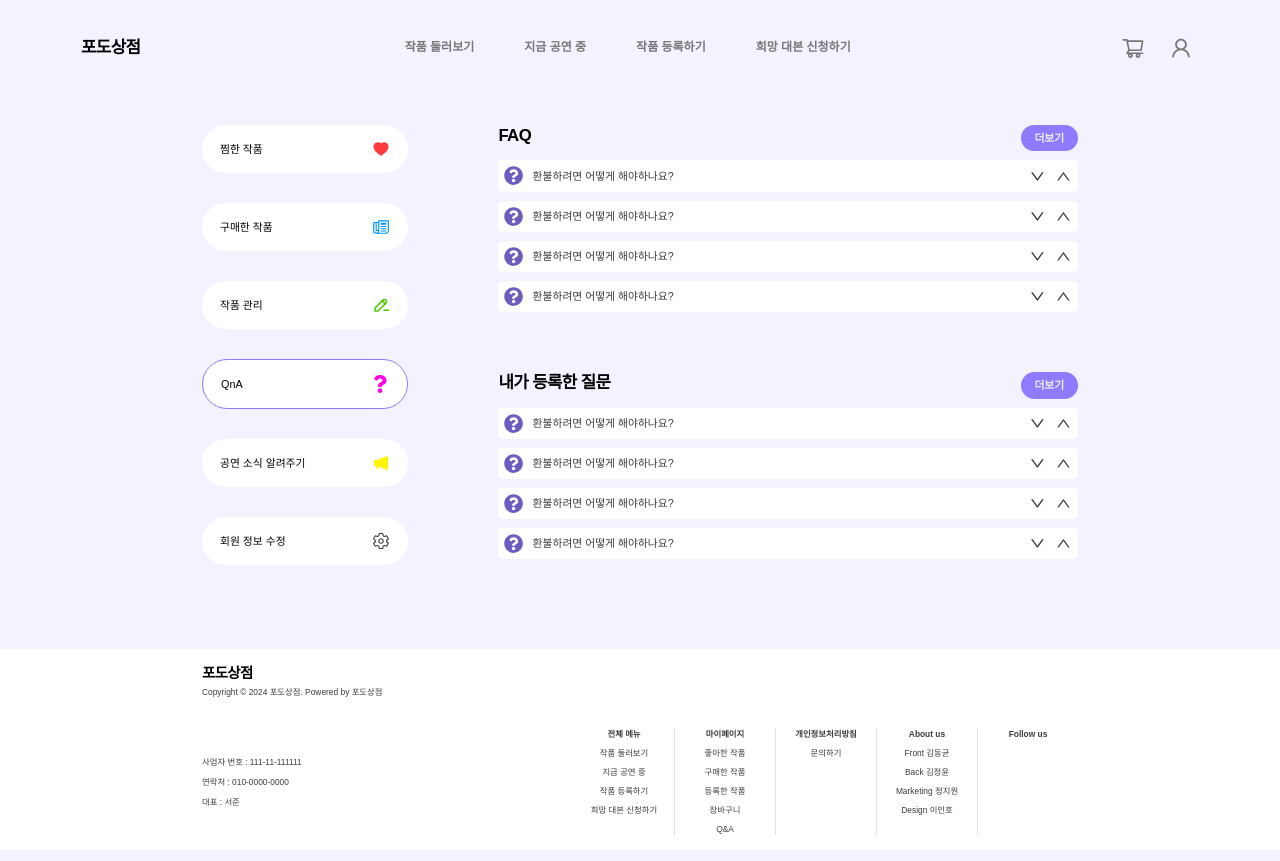
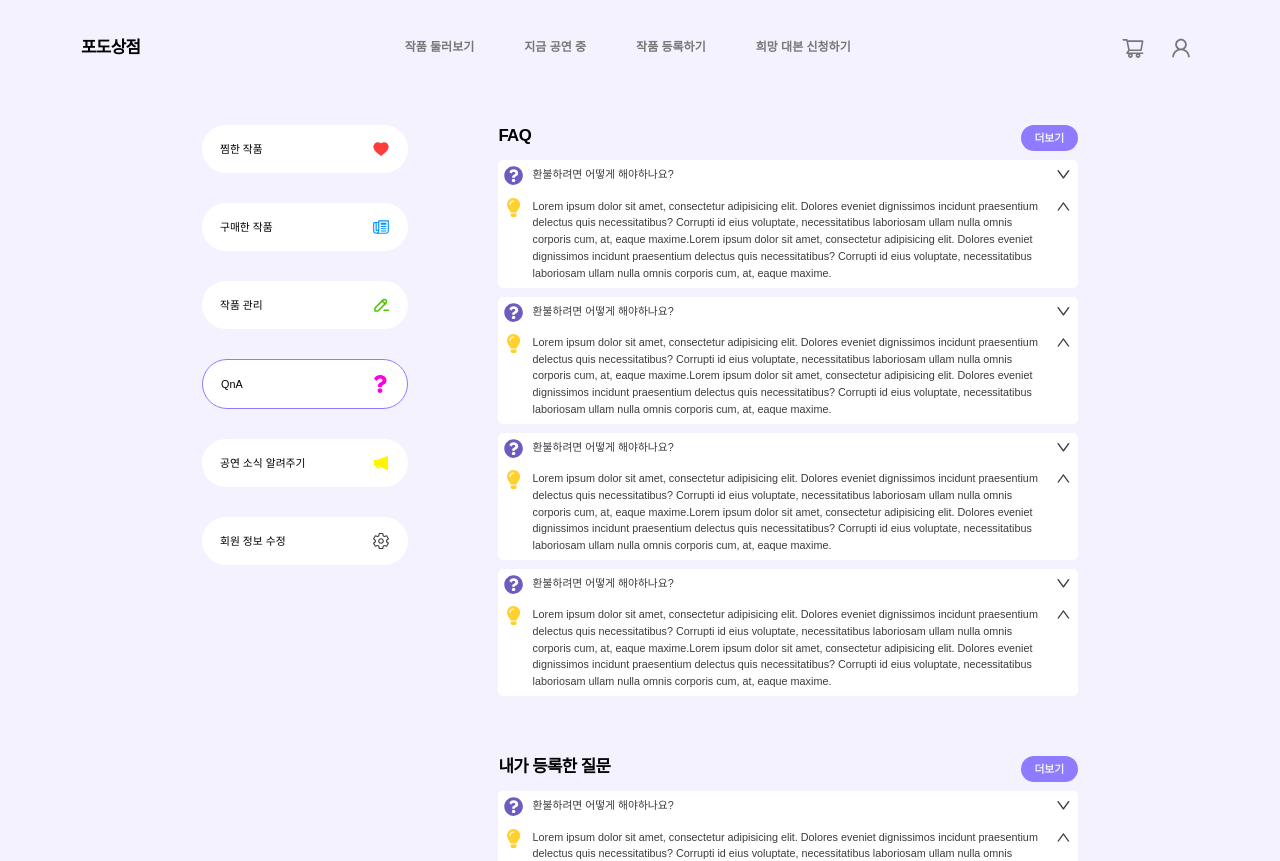
Before and after one commit to game240/FE, a React (Vite) app: page /mypage/qna in a window 1280 px wide. Shown: the top 861 px of the page. Built offline with nearby package versions, Linux system fonts and the light colour scheme.

Commit message:
FEAT : QnA 답변 레이아웃

```diff
--- a/src/pages/mypage/components/QnAList/QnAItem.tsx
+++ b/src/pages/mypage/components/QnAList/QnAItem.tsx
@@ -1,4 +1,4 @@
-import { FaQuestionCircle } from "react-icons/fa";
+import { FaLightbulb, FaQuestionCircle } from "react-icons/fa";
 import * as S from "./style";
 import { AiOutlineDown, AiOutlineUp } from "react-icons/ai";
 import COLOR from "@/styles/color";
@@ -6,10 +6,26 @@ import COLOR from "@/styles/color";
 const QnAItem = () => {
   return (
     <S.ItemContainer>
-      <FaQuestionCircle size="3.2rem" color={COLOR.puple7} />
-      <p className="title">환불하려면 어떻게 해야하나요?</p>
-      <AiOutlineDown size="2.8rem" />
-      <AiOutlineUp size="2.8rem" />
+      <S.Section>
+        <FaQuestionCircle size="3.2rem" color={COLOR.puple7} />
+        <p className="title">환불하려면 어떻게 해야하나요?</p>
+        <AiOutlineDown size="2.8rem" />
+      </S.Section>
+
+      <S.Section>
+        <FaLightbulb size="3.2rem" color="#FFD12E" />
+        <p className="title">
+          Lorem ipsum dolor sit amet, consectetur adipisicing elit. Dolores
+          eveniet dignissimos incidunt praesentium delectus quis necessitatibus?
+          Corrupti id eius voluptate, necessitatibus laboriosam ullam nulla
+          omnis corporis cum, at, eaque maxime.Lorem ipsum dolor sit amet,
+          consectetur adipisicing elit. Dolores eveniet dignissimos incidunt
+          praesentium delectus quis necessitatibus? Corrupti id eius voluptate,
+          necessitatibus laboriosam ullam nulla omnis corporis cum, at, eaque
+          maxime.
+        </p>
+        <AiOutlineUp size="2.8rem" />
+      </S.Section>
     </S.ItemContainer>
   );
 };
--- a/src/pages/mypage/components/QnAList/style.ts
+++ b/src/pages/mypage/components/QnAList/style.ts
@@ -1,19 +1,16 @@
 import COLOR from "@/styles/color";
-import { FlexAlign, FlexBetween, FlexColumn } from "@/styles/flex";
+import { FlexBetween, FlexColumn } from "@/styles/flex";
 import { FONT_LARGE } from "@/styles/font";
 import styled from "styled-components";
 
 export const ItemContainer = styled.div`
-  ${FlexAlign};
-  gap: 1.5rem;
-  padding: 1rem;
   background-color: white;
   border-radius: 0.8rem;
   color: ${COLOR.grey7};
 
-  .title {
-    flex-grow: 1;
-    ${FONT_LARGE};
+  & svg {
+    flex-shrink: 0;
+    cursor: pointer;
   }
 `;
 
@@ -23,6 +20,17 @@ export const ListContainer = styled.div`
   margin-bottom: 10rem;
 `;
 
+export const Section = styled.div`
+  display: flex;
+  gap: 1.5rem;
+  padding: 1rem;
+
+  .title {
+    flex-grow: 1;
+    ${FONT_LARGE};
+  }
+`;
+
 export const Header = styled.div`
   ${FlexBetween};
 `;
--- a/src/pages/mypage/components/SubNav/style.ts
+++ b/src/pages/mypage/components/SubNav/style.ts
@@ -5,6 +5,7 @@ import { FONT_LARGE } from "@/styles/font";
 import styled from "styled-components";
 
 export const Container = styled.div`
+  flex-shrink: 0;
   ${FlexColumn};
   gap: 30px;
   width: 34.4rem;
```
